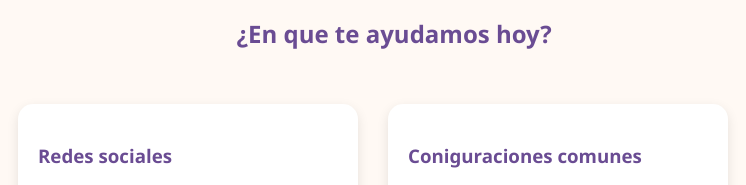
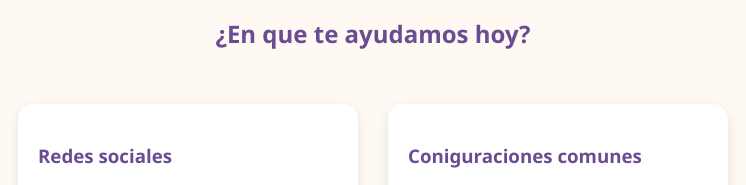
Before and after one commit to torre123/cilanys, a plain HTML site: page index.html in a window 1280 px wide. Shown: the part 187-372 px from the top of the page, without its empty margins (267-1013 px from the left). Drawn offline with Linux system fonts and the light colour scheme.

Commit message:
Update index.css

```diff
--- a/index.css
+++ b/index.css
@@ -13,7 +13,8 @@ h1 {
     margin-bottom: 10px;
 }
 h2{
-    margin-left:39% ;
+
+    text-align: center;
     color: #6a4c93;
     margin-bottom: 10px;
 }
@@ -67,4 +68,5 @@ a:hover {
 a i, a img {
     width: 20px;
     height: 20px;
+
 }
```
